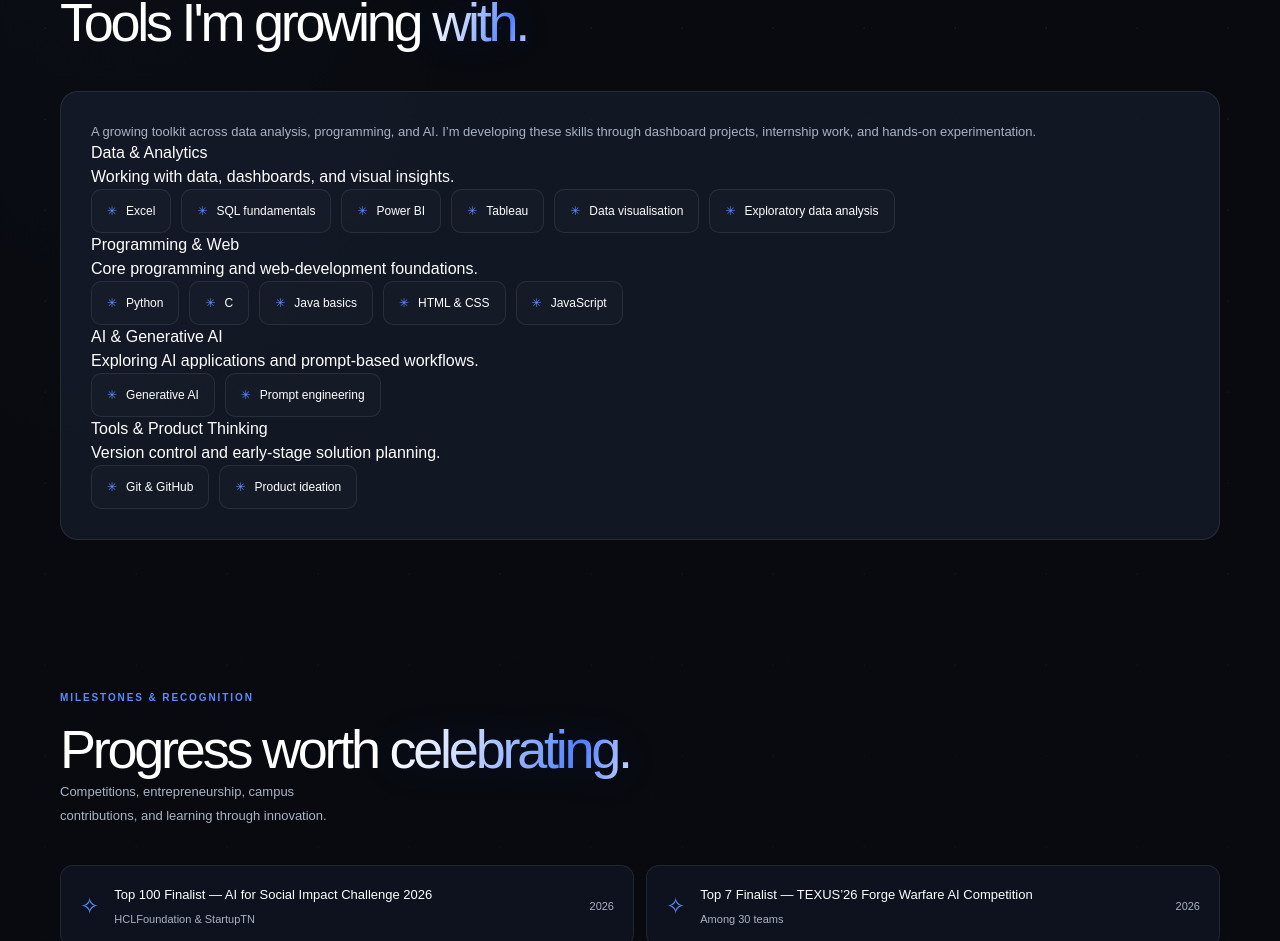
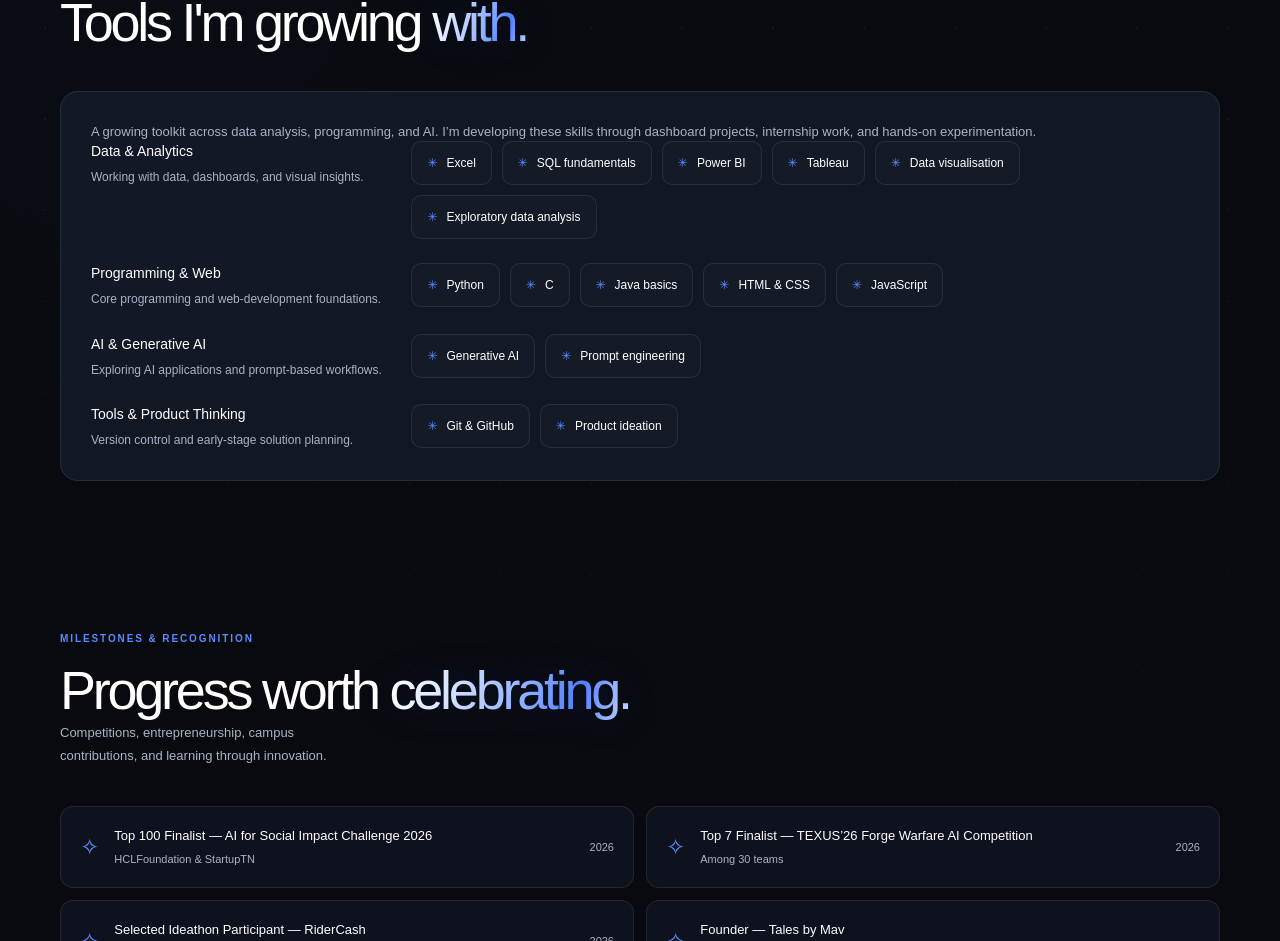
Before and after one commit to prathibha-1314/Portfolio, a Next.js app: page / in a window 1280 px wide. Shown: the part 3566-4507 px from the top of the page. Built offline with nearby package versions, Linux system fonts and the light colour scheme.

Commit message:
Style categorized toolkit skills

```diff
--- a/src/app/globals.css
+++ b/src/app/globals.css
@@ -79,3 +79,11 @@ h1 { font-size:clamp(52px,7.2vw,88px);line-height:.99;letter-spacing:-.075em;mar
 .exploration-card { border-color:#5B8CFF2b;background:linear-gradient(145deg,#151B2Aee,#0C101Acc); }
 .exploration-card:hover { border-color:#5B8CFF88; }
 .contact-placeholder { color:#AAB3C5; }
+
+
+/* Grouped toolkit layout */
+.skill-groups { display:grid;gap:24px; }
+.skill-group { display:grid;grid-template-columns:minmax(180px,0.7fr) minmax(0,1.8fr);gap:18px;align-items:start; }
+.skill-group-heading h3 { margin:0 0 6px;font-size:14px; }
+.skill-group-heading p { margin:0;color:var(--muted);font-size:12px;line-height:1.6; }
+@media (max-width:640px) { .skill-group { grid-template-columns:1fr;gap:12px; } }
```
